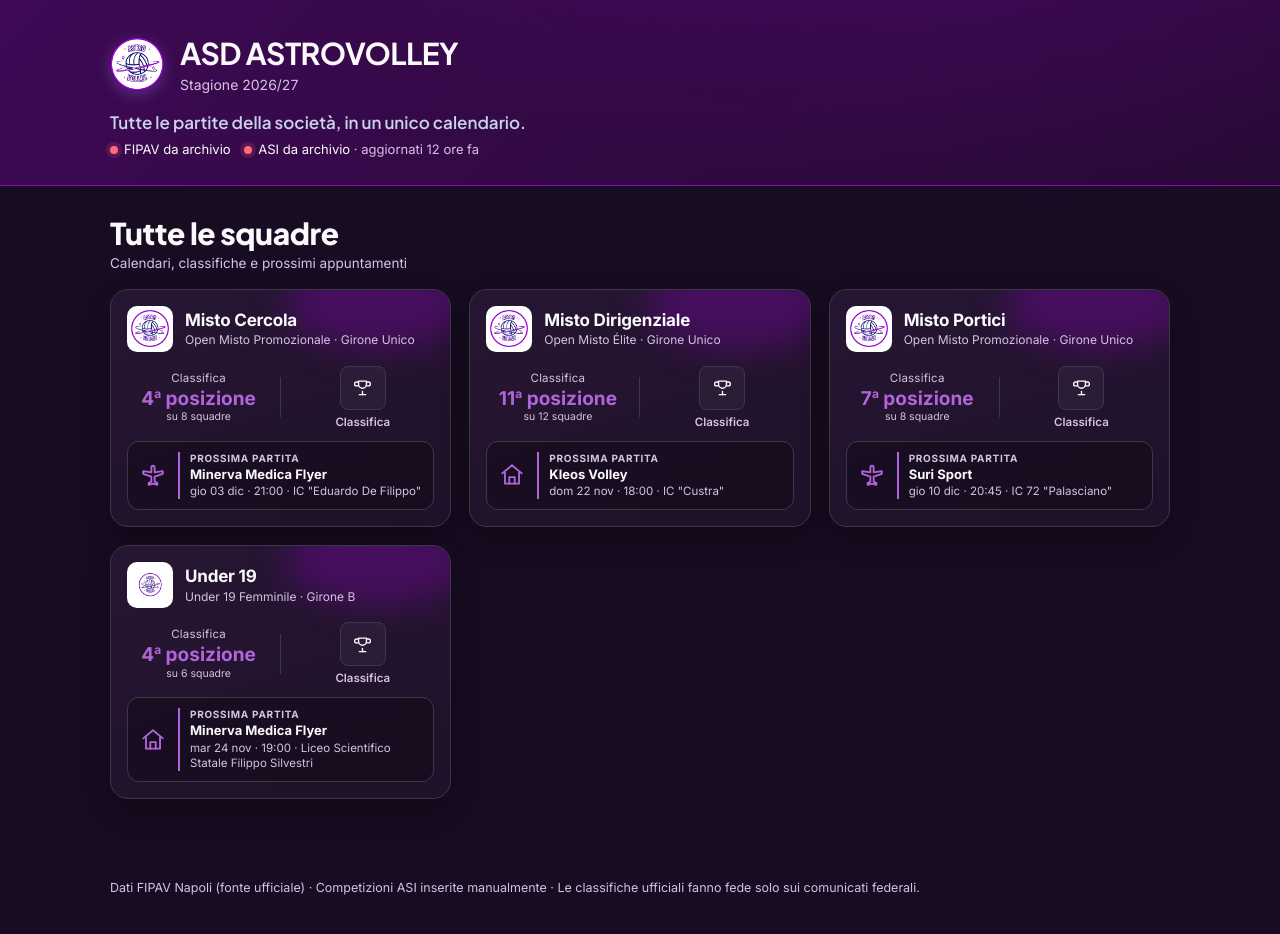
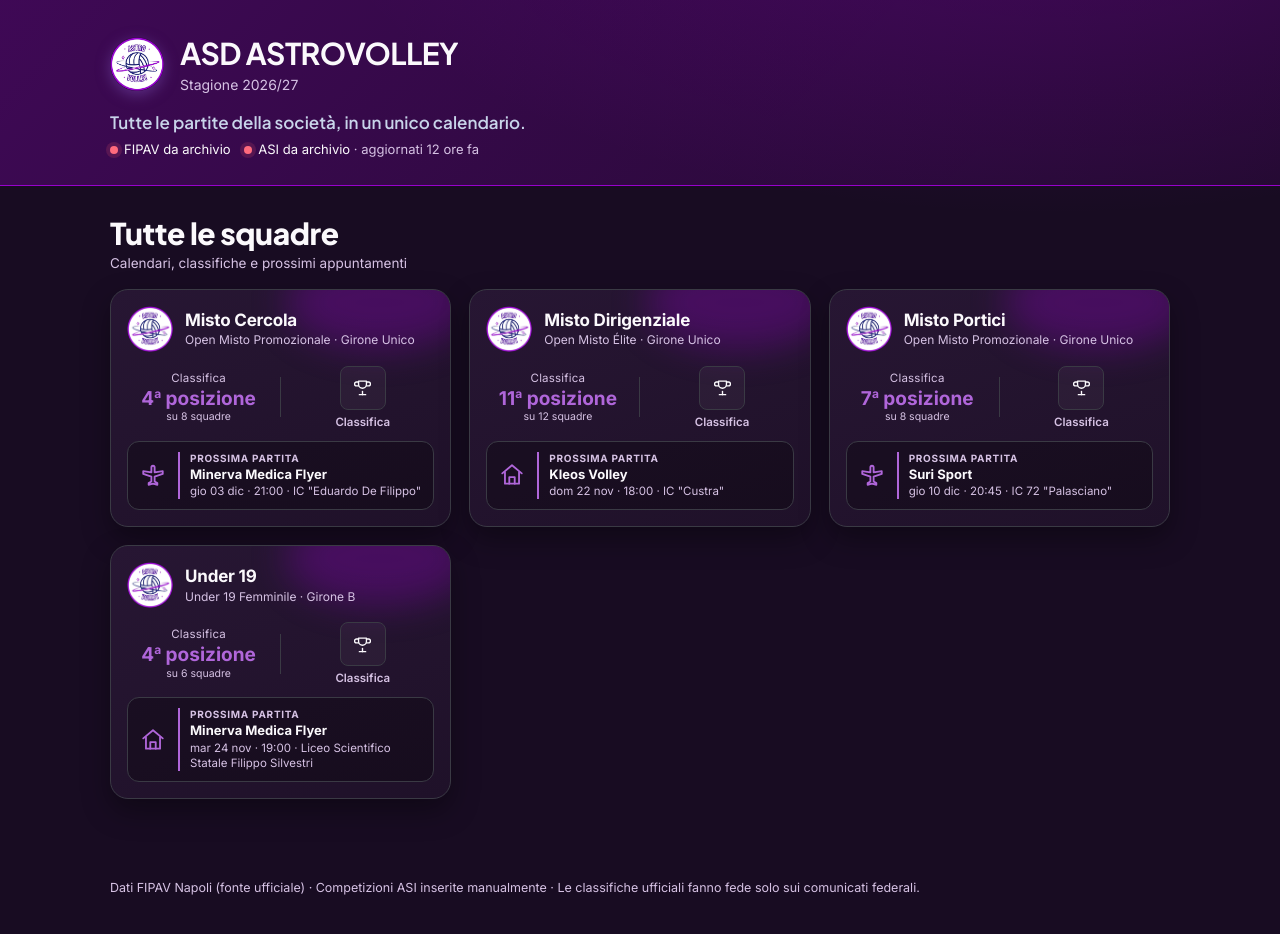
Before and after one commit to KozmoShadow/astrovolley-calendario, a plain HTML site: page site/demo/restyle3/index.html in a window 1280 px wide. Drawn offline with Linux system fonts and the light colour scheme; files that its build step writes are made by us from their sources; no server answers.

Commit message:
Logo scontornato anche nelle card della landing
In landing tutte le card sono di Astrovolley, quindi mostrano lo stesso
stemma invece dei loghi federali delle singole competizioni.

Il logo e' applicato come background con object-position fuori quadro,
non con content:url(): Firefox ignora content sugli <img> e la card
resterebbe col logo federale. Verificato: 4 card su 4 con logo-tondo.png,
anello RGB (162,32,211) contro (160,29,210) dell'asset.

Struttura invariata: geometria identica a 1280/768/390 px e calendario.

Co-authored-by: openhands <openhands@all-hands.dev>

```diff
--- a/site/demo/restyle3/restyle.css
+++ b/site/demo/restyle3/restyle.css
@@ -117,13 +117,24 @@ body {
    cerchio resta pieno e gli angoli spariscono sul fondo scuro.
    Sostituisce background:#fff + padding:4px di .brand-mark.
    --------------------------------------------------------------------------- */
-.brand-mark {
+.brand-mark,
+.team-logo {
   background: none;
   padding: 0;
   border-radius: 50%;
 }
 .club-logo,
 .cal-club-logo { border-radius: 50%; }
+
+/* In landing le card sono tutte di Astrovolley: stesso stemma per ogni
+   squadra. Il logo e' un background, non content:url(), perche' Firefox
+   ignora content sugli <img>. object-position sposta fuori il file
+   originale (logo federale), lasciando visibile solo lo sfondo. */
+.team-logo {
+  background: url("logo-tondo.png") center / contain no-repeat;
+  object-fit: none;
+  object-position: -9999px 0;
+}
 
 /* ---------------------------------------------------------------------------
    ANIMAZIONI — vocabolario del sito istituzionale
```
